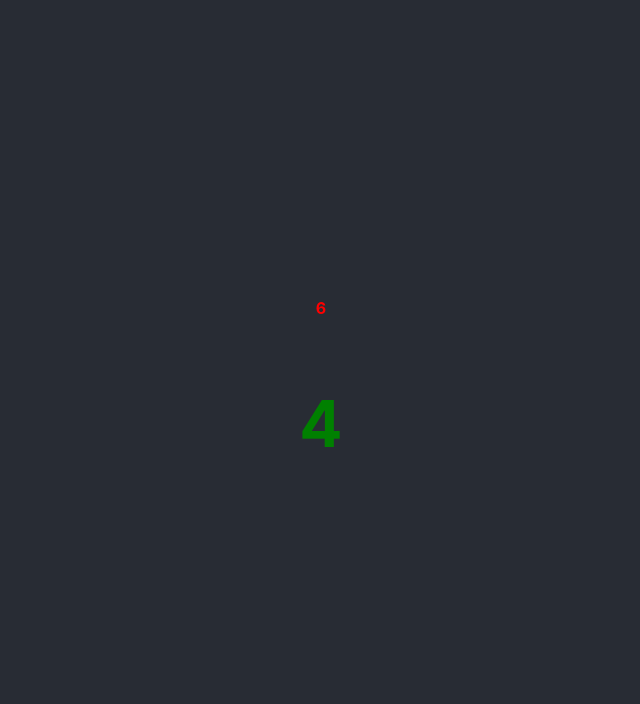
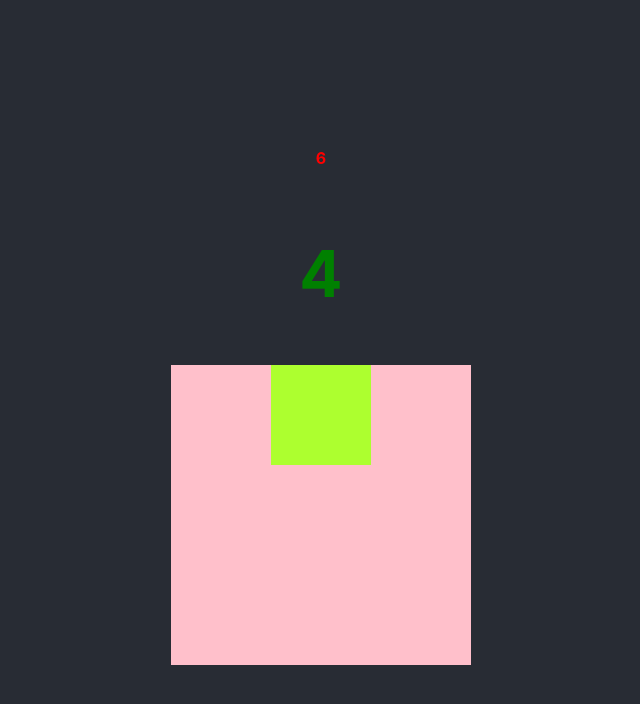
Before and after one commit to brokenfingers/reactjs_bit, a React (Create React App) app: page / in a window 1280 px wide. Shown: the top 704 px of the page, without its empty margins (319-959 px from the left). Built offline with nearby package versions, Linux system fonts and the light colour scheme.

Commit message:
kvadrato kvadratas

```diff
--- a/src/App.css
+++ b/src/App.css
@@ -83,3 +83,16 @@ button:hover{
 .small{
   font-size: 1rem;
 }
+
+.kvadratas-big{
+  display: inline-block;
+  width: 300px;
+  height: 300px;
+  background-color: pink;
+}
+.kvadratas-small{
+  display: inline-block;
+  width: 100px;
+  height: 100px;
+  background-color: greenyellow;
+}
--- a/src/App.jsx
+++ b/src/App.jsx
@@ -1,5 +1,6 @@
 import './App.css'
 import Antras from './Components/006/Antras';
+import KvadratasParent from './Components/006/KvadratasParent';
 import Vienas from './Components/006/Vienas';
 
 
@@ -10,7 +11,10 @@ function App() {
             <header className="App-header">
                 <Vienas skaicius={5} spalva='red' klase='small'></Vienas>
                 <Antras skaicius={2} spalva='green' klase='big'></Antras>
+
+                <KvadratasParent></KvadratasParent>
             </header>
+
         </div>
     )
 }
--- /dev/null
+++ b/src/Components/006/KvadratasChild.jsx
@@ -0,0 +1,6 @@
+function KvadratasChild() {
+
+    return <div className="kvadratas-small"></div>
+}
+
+export default KvadratasChild;
--- /dev/null
+++ b/src/Components/006/KvadratasParent.jsx
@@ -0,0 +1,10 @@
+import KvadratasChild from "./KvadratasChild";
+
+function KvadratasParent() {
+
+    return <div className="kvadratas-big">
+        <KvadratasChild></KvadratasChild>
+    </div>
+}
+
+export default KvadratasParent;
```
